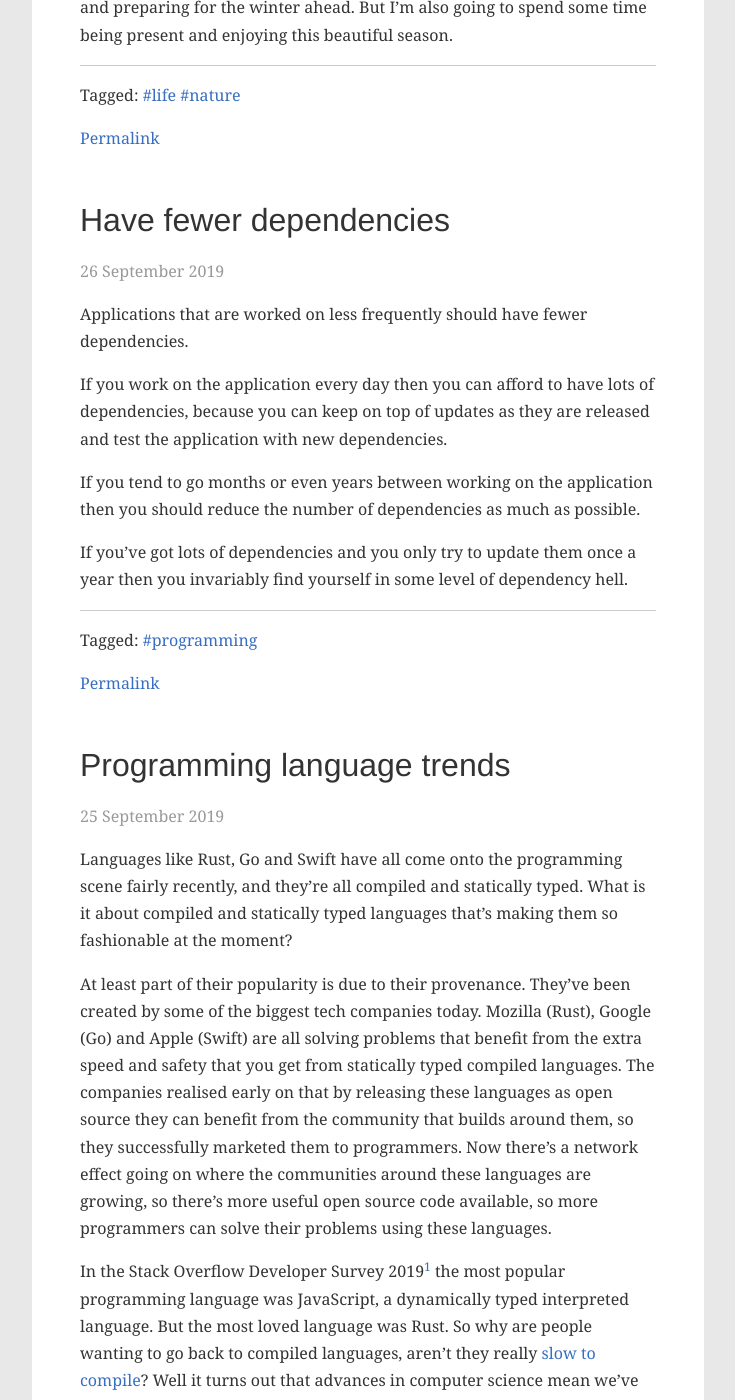
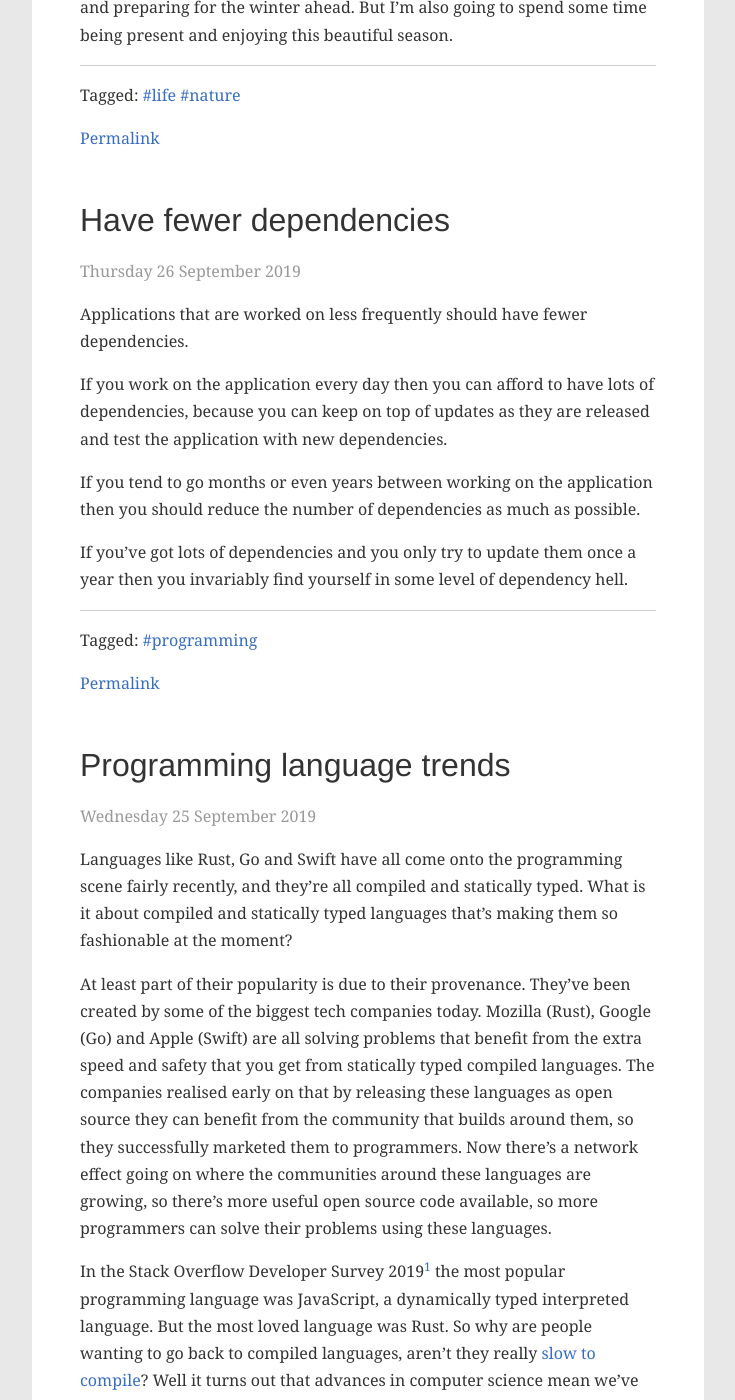
Before and after one commit to chrismytton/chrismytton.github.io, a Jekyll site: the page built from index.html, in a window 1280 px wide and 1400 px high, scrolled down 2702 px. Shown: the whole window, without its empty margins (272-1007 px from the left). Built offline with Jekyll 4.4.1, drawn with Linux system fonts in a browser that asks for light colours; the list of posts is cut into pages by our own code; some of the changed text lies outside the part shown.

Commit message:
Add day of week to posts

```diff
--- a/_layouts/post.html
+++ b/_layouts/post.html
@@ -5,7 +5,7 @@
 
   <header class="post-header">
     <h1 class="post-title">{{ page.title }}</h1>
-    <p class="post-date">{{ page.date | date: "%-d %B %Y" }}{% if page.author %} • {{ page.author }}{% endif %}{% if page.meta %} • {{ page.meta }}{% endif %}</p>
+    <p class="post-date">{{ page.date | date: "%A %-d %B %Y" }}{% if page.author %} • {{ page.author }}{% endif %}{% if page.meta %} • {{ page.meta }}{% endif %}</p>
   </header>
 
   <div class="post-content">
--- a/index.html
+++ b/index.html
@@ -7,7 +7,7 @@
 
     <header class="post-header">
       <h1 class="post-title"><a href="{{ post.url | relative_url }}">{{ post.title }}</a></h1>
-      <p class="post-date">{{ post.date | date: "%-d %B %Y" }}{% if post.author %} • {{ post.author }}{% endif %}{% if post.meta %} • {{ post.meta }}{% endif %}</p>
+      <p class="post-date">{{ post.date | date: "%A %-d %B %Y" }}{% if post.author %} • {{ post.author }}{% endif %}{% if post.meta %} • {{ post.meta }}{% endif %}</p>
     </header>
 
     <div class="post-content">
```
